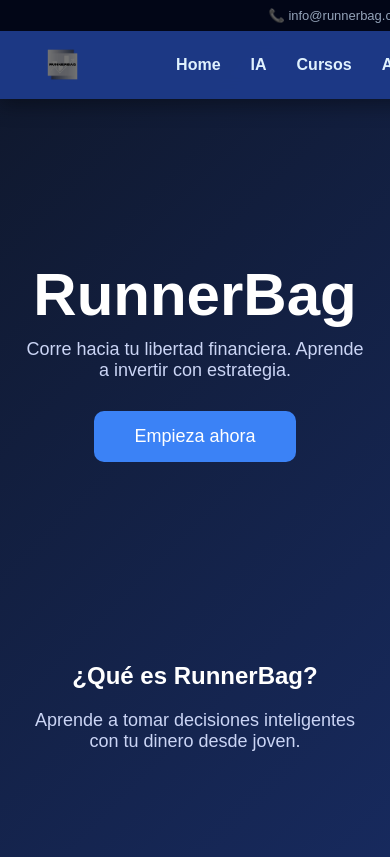
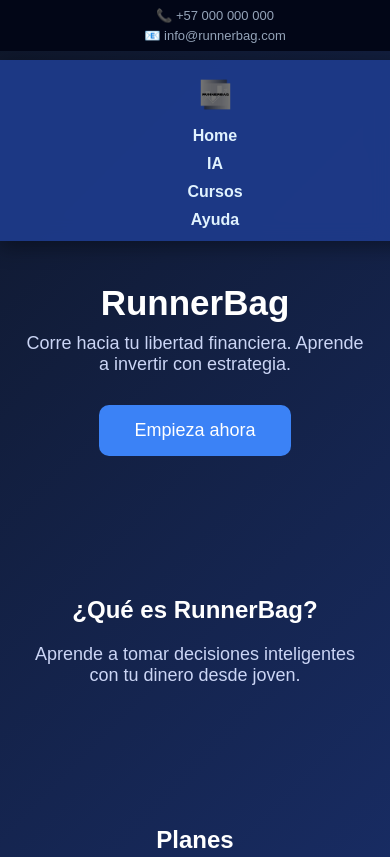
Before and after one commit to jeronimo20111021/runner-bag, a plain HTML site: page index.html in a window 390 px wide. Shown: the top 857 px of the page. Drawn offline with Linux system fonts and the light colour scheme.

Commit message:
Update index.html

```diff
--- a/index.html
+++ b/index.html
@@ -4,7 +4,10 @@
     <meta charset="UTF-8">
     <title>RunnerBag</title>
 
-    <!-- Favicon -->
+    <!-- RESPONSIVE (CLAVE PARA CELULAR) -->
+    <meta name="viewport" content="width=device-width, initial-scale=1.0">
+
+    <!-- ICONO -->
     <link rel="icon" href="logo.png.png.png">
 
     <style>
@@ -20,8 +23,8 @@
             background: #020617;
             padding: 8px 20px;
             display: flex;
-            justify-content: flex-end;
-            gap: 20px;
+            justify-content: space-between;
+            align-items: center;
             font-size: 13px;
             color: #94a3b8;
             position: fixed;
@@ -34,7 +37,7 @@
         nav {
             background: rgba(30, 58, 138, 0.95);
             backdrop-filter: blur(10px);
-            padding: 12px 40px;
+            padding: 12px 20px;
             display: flex;
             justify-content: center;
             position: fixed;
@@ -52,13 +55,14 @@
             align-items: center;
         }
 
+        /* LOGO ESQUINA */
         .logo-nav {
             height: 45px;
         }
 
         .menu {
             display: flex;
-            gap: 30px;
+            gap: 25px;
         }
 
         .menu a {
@@ -74,13 +78,12 @@
 
         header {
             text-align: center;
-            padding: 220px 20px 100px;
+            padding: 220px 20px 80px;
         }
 
         h1 {
-            font-size: 60px;
+            font-size: 50px;
             margin-bottom: 10px;
-            animation: subir 1s ease-out;
         }
 
         p {
@@ -88,13 +91,12 @@
             font-size: 18px;
             max-width: 600px;
             margin: auto;
-            animation: subir 1.5s ease-out;
         }
 
         .btn {
             background: #3b82f6;
             border: none;
-            padding: 15px 40px;
+            padding: 15px 35px;
             color: white;
             font-size: 18px;
             border-radius: 10px;
@@ -109,7 +111,7 @@
         }
 
         .section {
-            padding: 80px 20px;
+            padding: 60px 20px;
             text-align: center;
         }
 
@@ -124,15 +126,15 @@
         .card-container {
             display: flex;
             justify-content: center;
-            gap: 30px;
+            gap: 25px;
             flex-wrap: wrap;
         }
 
         .card {
             background: rgba(255,255,255,0.08);
-            padding: 30px;
+            padding: 25px;
             border-radius: 12px;
-            width: 280px;
+            width: 260px;
             backdrop-filter: blur(10px);
             transition: 0.3s;
         }
@@ -143,19 +145,45 @@
 
         footer {
             background: #020617;
-            padding: 30px;
+            padding: 25px;
             text-align: center;
             color: #94a3b8;
         }
 
-        @keyframes subir {
-            from {
-                opacity: 0;
-                transform: translateY(30px);
+        /* 📱 RESPONSIVE (CELULAR) */
+        @media (max-width: 768px) {
+
+            .util-bar {
+                flex-direction: column;
+                gap: 5px;
+                text-align: center;
             }
-            to {
-                opacity: 1;
-                transform: translateY(0);
+
+            nav {
+                top: 60px;
+            }
+
+            .menu {
+                flex-direction: column;
+                gap: 10px;
+                align-items: center;
+                margin-top: 10px;
+            }
+
+            .nav-container {
+                flex-direction: column;
+            }
+
+            header {
+                padding: 260px 20px 60px;
+            }
+
+            h1 {
+                font-size: 35px;
+            }
+
+            input {
+                width: 80%;
             }
         }
     </style>
@@ -165,15 +193,18 @@
 
 <!-- BARRA SUPERIOR -->
 <div class="util-bar">
-    <span>📞 info@runnerbag.com</span>
+    <span>📞 +57 000 000 000</span>
+    <span>📧 info@runnerbag.com</span>
 </div>
 
 <!-- NAVBAR -->
 <nav>
     <div class="nav-container">
 
+        <!-- LOGO IZQUIERDA -->
         <img src="logo.png.png.png" class="logo-nav">
 
+        <!-- MENU DERECHA -->
         <div class="menu">
             <a href="#">Home</a>
             <a href="#">IA</a>
```
